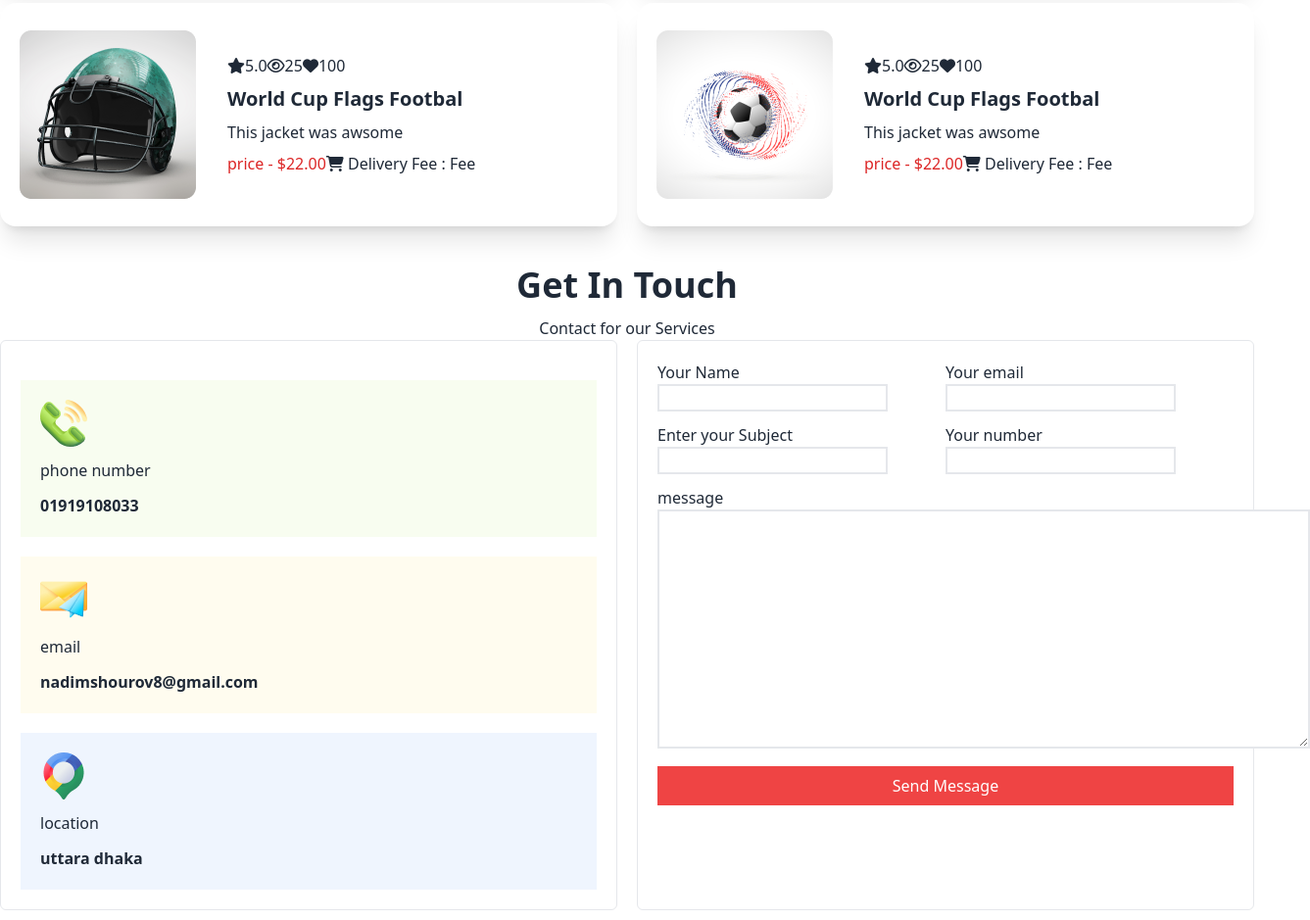
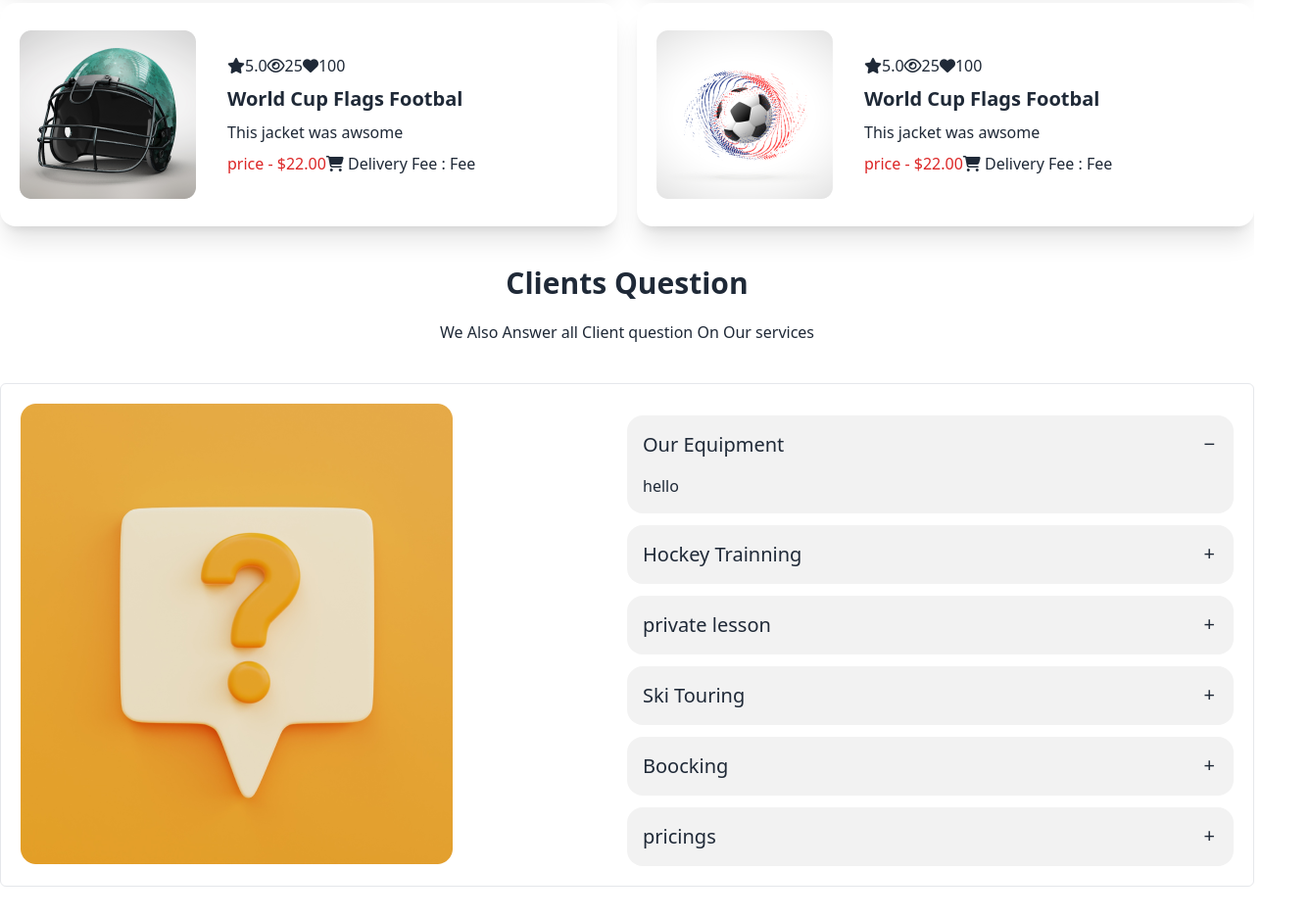
Before and after one commit to NadimShourovPh/ph-assignment-3, a plain HTML site: page index.html in a window 1280 px wide. Shown: the part 2861-3800 px from the top of the page at 98% size, 1337 px wide, since content can reach past the window. Drawn offline with nearby package versions, Linux system fonts and the light colour scheme.

Commit message:
last commit

```diff
--- a/index.html
+++ b/index.html
@@ -257,6 +257,71 @@
                 </div>
             </div>
         </div>
+        <div class="mt-10">
+            <h1 class="text-3xl font-extrabold text-center">Clients Question</h1>
+            <p class="mt-5 text-center">We Also Answer all Client question On Our services</p>
+        </div>
+        <div class="container mx-auto grid lg:grid-cols-2 grid-cols-1 p-5 border rounded-md mt-10 ">
+            <figure>
+                <img src="Images/11.png">
+            </figure>
+            <div>
+                <div class="collapse collapse-plus bg-base-200  mt-3">
+                    <input type="radio" name="my-accordion-3" checked="checked" />
+                    <div class="collapse-title text-xl font-medium">
+                        Our Equipment
+                    </div>
+                    <div class="collapse-content">
+                        <p>hello</p>
+                    </div>
+                </div>
+                <div class="collapse collapse-plus bg-base-200 mt-3">
+                    <input type="radio" name="my-accordion-3" />
+                    <div class="collapse-title text-xl font-medium">
+                        Hockey Trainning
+                    </div>
+                    <div class="collapse-content">
+                        <p>hello</p>
+                    </div>
+                </div>
+                <div class="collapse collapse-plus bg-base-200 mt-3">
+                    <input type="radio" name="my-accordion-3" />
+                    <div class="collapse-title text-xl font-medium">
+                        private lesson
+                    </div>
+                    <div class="collapse-content">
+                        <p>hello</p>
+                    </div>
+                </div>
+                <div class="collapse collapse-plus bg-base-200 mt-3">
+                    <input type="radio" name="my-accordion-3" />
+                    <div class="collapse-title text-xl font-medium">
+                        Ski Touring
+                    </div>
+                    <div class="collapse-content">
+                        <p>hello</p>
+                    </div>
+                </div>
+                <div class="collapse collapse-plus bg-base-200 mt-3">
+                    <input type="radio" name="my-accordion-3" />
+                    <div class="collapse-title text-xl font-medium">
+                        Boocking
+                    </div>
+                    <div class="collapse-content">
+                        <p>hello</p>
+                    </div>
+                </div>
+                <div class="collapse collapse-plus bg-base-200 mt-3">
+                    <input type="radio" name="my-accordion-3" />
+                    <div class="collapse-title text-xl font-medium">
+                        pricings
+                    </div>
+                    <div class="collapse-content">
+                        <p>hello</p>
+                    </div>
+                </div>
+            </div>
+        </div>
         <div class="container mx-auto mt-10">
             <h1 class="text-center mt-3 text-4xl font-extrabold">Get In Touch</h1>
             <p class="text-center mt-3 ">Contact for our Services</p>
@@ -306,7 +371,7 @@
                     </div>
                     <div class="mt-3">
                         <label for="message">message</label><br>
-                        <textarea name="" id="" cols="70" rows="10" class="border-2"></textarea>
+                        <textarea name="" id="" cols="30" rows="10" class="border-2"></textarea>
                         <div class="mt-3">
                             <button class="bg-red-500 text-white p-2 w-full">Send Message</button>
                         </div>
```
Lines whose indentation alone changed are shown as unchanged.
